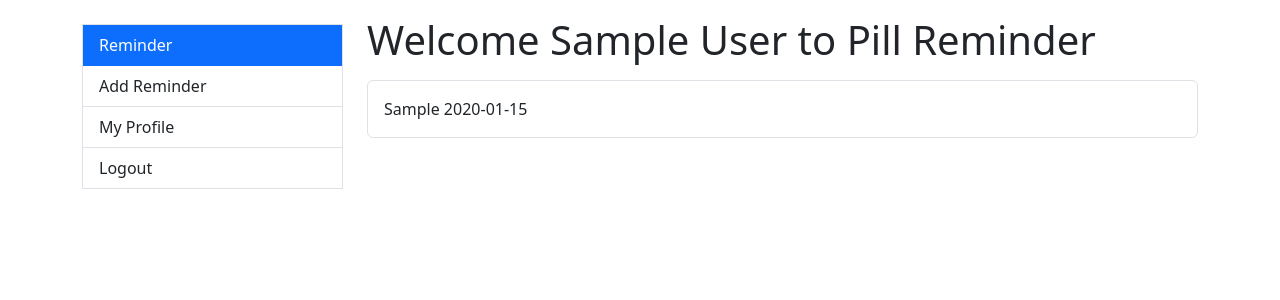
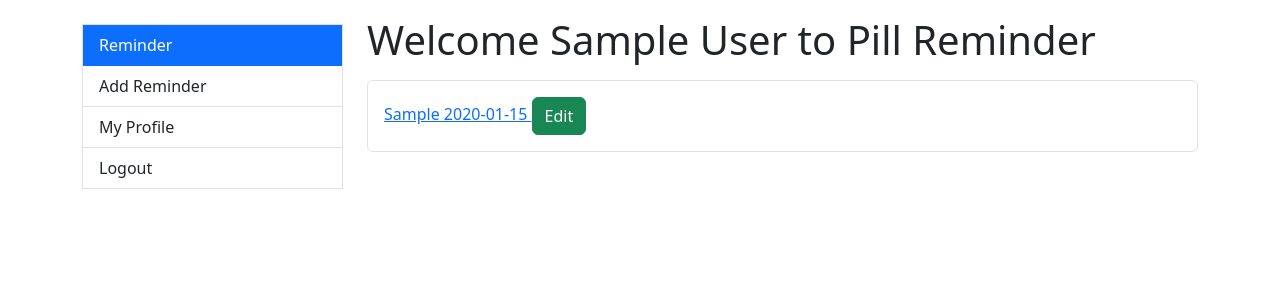
Before and after one commit to Square63/pill.reminder, a Django app: page / in a window 1280 px wide. Shown: the top 300 px of the page. Run offline with Django 4.2, Linux system fonts and the light colour scheme; a user stored in the database is signed in; tables that the repository leaves empty hold one stand-in row (values such as "Sample post").

Commit message:
Reminder tile link to detail page and add edit reminder button

```diff
--- a/pillreminder/templates/pillreminder/home.html
+++ b/pillreminder/templates/pillreminder/home.html
@@ -6,13 +6,16 @@
   <h1 class="mt-3">Welcome {{ user.get_full_name }} to Pill Reminder</h1>
   {% if user.is_authenticated %}
     {% for reminder in user.reminder_set.all %}
+      <a href="{% url 'reminder' reminder.id %}">
         <div class="border rounded-2 p-3 my-3">
           {{ reminder.days }}
           {{ reminder.time }}
           {% if reminder.is_active is False %}
             <span>Not active</span>
           {% endif %}
+          <a href="{% url 'reminder-edit' reminder.id %}" class="btn btn-success">Edit</a>
         </div>
+      </a>
     {% endfor %}
   {% endif %}
 {% endblock %}
```
Lines whose indentation alone changed are shown as unchanged.
